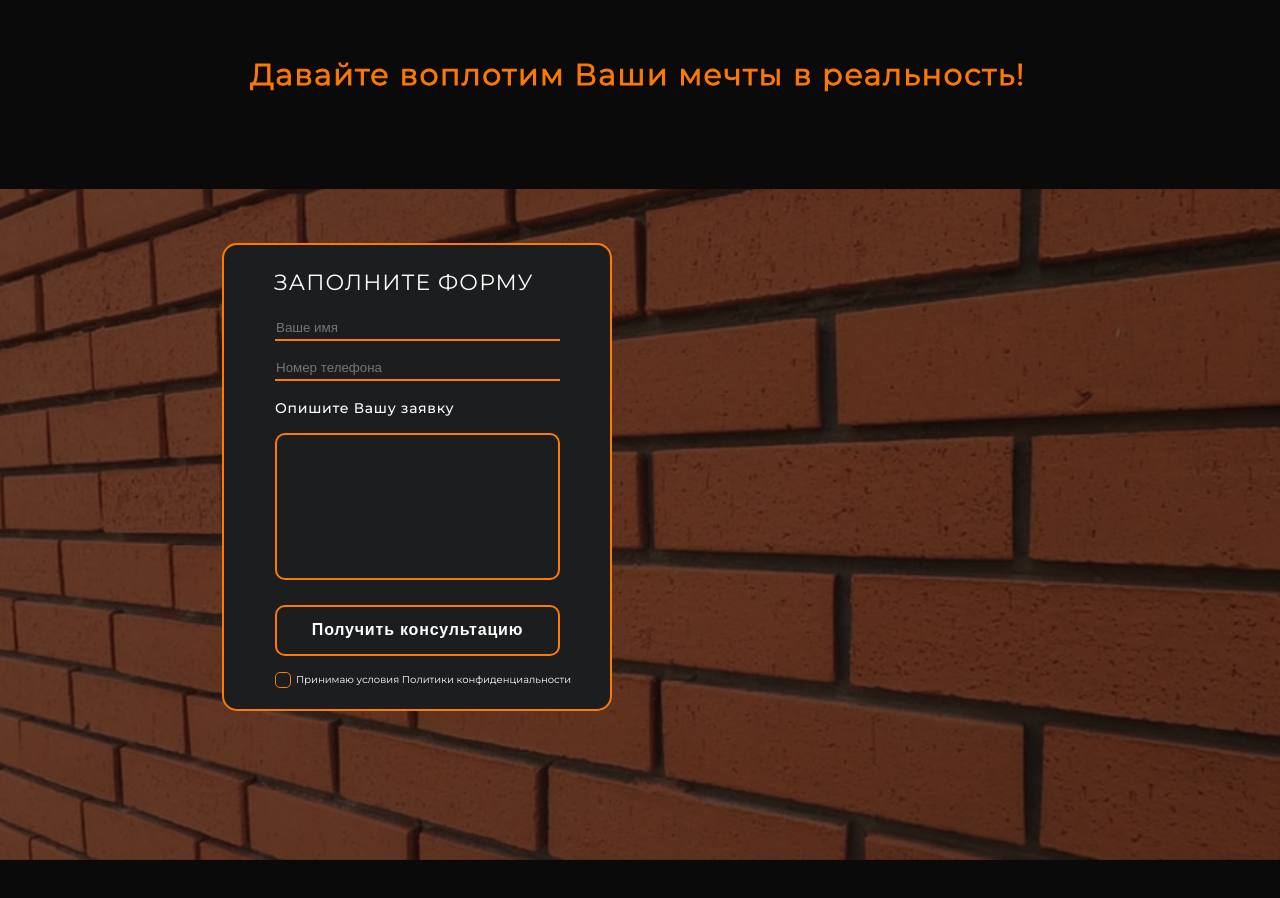
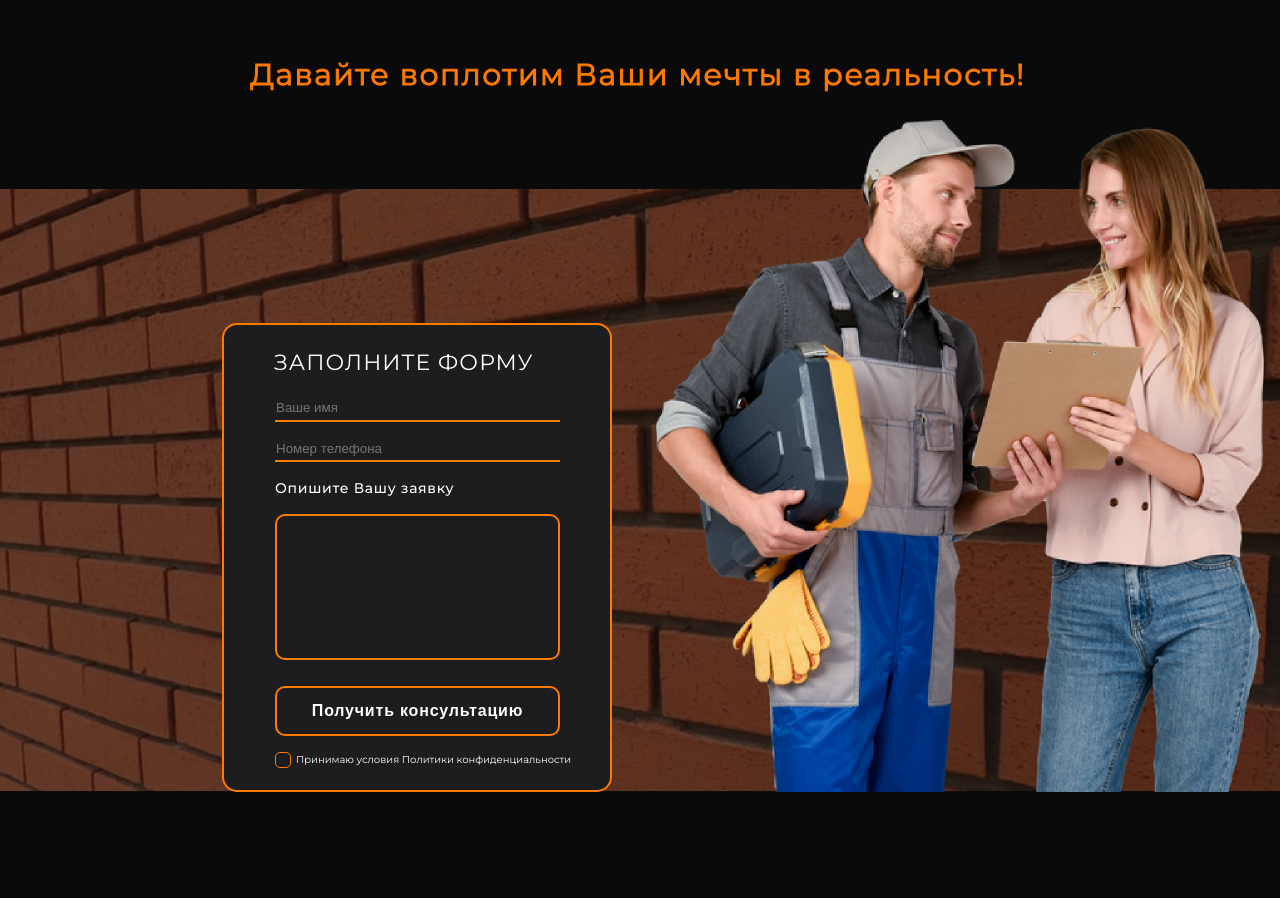
Before and after one commit to 34admal/Portfolio, a React (Create React App) app in the folder homel_build_site/: page / in a window 1280 px wide. Shown: the part 2400-3298 px from the top of the page. Built offline with nearby package versions, Linux system fonts and the light colour scheme.

Commit message:
style: зачистить дубликаты в Feedback.module.css и зафиксировать положение людей

```diff
--- a/homel_build_site/src/components/Feedback/Feedback.jsx
+++ b/homel_build_site/src/components/Feedback/Feedback.jsx
@@ -1,11 +1,14 @@
 import styles from "./Feedback.module.css";
 import FeedbackForm from "./FeedbackForm";
+import peopleImg from "./images/peopleImg.png";
 
 function Feedback() {
   return (
     <section className={styles.feedback}>
       <div className={styles.feedback__container}>
         <FeedbackForm />
+         <img src={peopleImg} alt="People" className={styles.people} />
+
       </div>
     </section>
   );
--- a/homel_build_site/src/components/Feedback/Feedback.module.css
+++ b/homel_build_site/src/components/Feedback/Feedback.module.css
@@ -1,8 +1,18 @@
+
 .feedback {
   width: 100%;
-  height: 672px;
   box-sizing: border-box;
   margin-top: 43px;
+  display: flex;
+  justify-content: center;
+}
+
+
+.feedback__container {
+  width: 100%;
+  max-width: 1440px;
+  height: 603.3px;
+  box-sizing: border-box;
 
   background-image: url('./images/feedback-bg.png');
   background-size: cover;
@@ -10,22 +20,9 @@
   background-repeat: no-repeat;
 
   display: flex;
-  justify-content: center;
+  align-items: flex-end;
 }
 
-.feedback__container {
-  width: 100%;
-  max-width: 1440px;
-  height: 100%;
-  box-sizing: border-box;
-  position: relative;
-
-  display: flex;
-  align-items: flex-start;
+.people {
+  margin-left: 44px;
 }
-
-.formCard {
-  margin-top: 54px;
-  margin-left: 222px;
-  width: 390px;
-}
```
Also changed, not shown: homel_build_site/src/components/Feedback/images/peopleImg.png (added).
